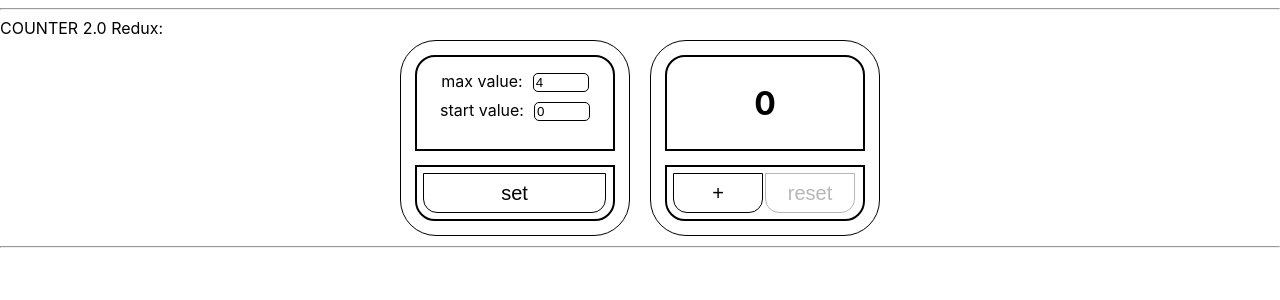
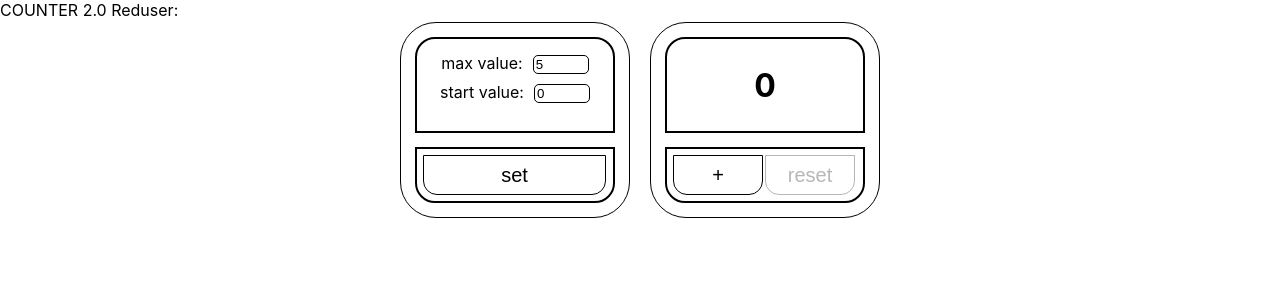
Before and after one commit to maximkuznecovv/Counter, a React (Create React App) app: page / in a window 1280 px wide. Shown: the top 300 px of the page. Built offline with nearby package versions, Linux system fonts and the light colour scheme.

Commit message:
Counter_2.0_Reduser (work!)

```diff
--- a/src/App/App.tsx
+++ b/src/App/App.tsx
@@ -15,44 +15,44 @@ function App() {
 
     return (
         <div className='app'>
-         {/*   <div>Counter 1:</div>
-            <Counter_1/>
-            <hr/>
-            <hr/>
-            <div>COUNTER 2.0 localstorage:</div>
-            <Counter_2/>
-            <hr/>
-            <hr/>
+            {/*<div>Counter 1:</div>*/}
+            {/*<Counter_1/>*/}
+            {/*<hr/>*/}
+            {/*<hr/>*/}
+            {/*<div>COUNTER 2.0 localstorage:</div>*/}
+            {/*<Counter_2/>*/}
+            {/*<hr/>*/}
+            {/*<hr/>*/}
             <div>COUNTER 2.0 Reduser:</div>
             <Counter_2_reduser/>
-            <hr/>*/}
-            <hr/>
-            <div>COUNTER 2.0 Redux:</div>
-            <Counter_2_Redux/>
-            <hr/>
-          {/*  <hr/>
-            <div>COUNTER 2.1 localstorage:</div>
-            <Counter_2_1/>
-            <hr/>
-            <hr/>
-            <div>Counter Vlad:</div>
-            <Counter_Vlad/>
-            <hr/>
-            <hr/>
-            <div>Counter Vlad Redux:</div>
-            <Counter_Vlad_Redux/>
-            <hr/>
-            <hr/>
-            <div>Counter Someone:</div>
-            <App_someone/>
-            <hr/>
-            <hr/>
-            <div>Counter localstorage:</div>
-            <Counter_localstorage/>
-            <hr/>
-            <hr/>
-            <div>Counter localstorage useEffect:</div>
-            <UseEffect/>*/}
+            {/*<hr/>*/}
+            {/*<hr/>*/}
+            {/*<div>COUNTER 2.0 Redux:</div>*/}
+            {/*<Counter_2_Redux/>*/}
+            {/*<hr/>*/}
+            {/*<hr/>*/}
+            {/*<div>COUNTER 2.1 localstorage:</div>*/}
+            {/*<Counter_2_1/>*/}
+            {/*<hr/>*/}
+            {/*<hr/>*/}
+            {/*<div>Counter Vlad:</div>*/}
+            {/*<Counter_Vlad/>*/}
+            {/*<hr/>*/}
+            {/*<hr/>*/}
+            {/*<div>Counter Vlad Redux:</div>*/}
+            {/*<Counter_Vlad_Redux/>*/}
+            {/*<hr/>*/}
+            {/*<hr/>*/}
+            {/*<div>Counter Someone:</div>*/}
+            {/*<App_someone/>*/}
+            {/*<hr/>*/}
+            {/*<hr/>*/}
+            {/*<div>Counter localstorage:</div>*/}
+            {/*<Counter_localstorage/>*/}
+            {/*<hr/>*/}
+            {/*<hr/>*/}
+            {/*<div>Counter localstorage useEffect:</div>*/}
+            {/*<UseEffect/>*/}
         </div>
     )
 }
--- a/src/Counter_2.0_Reduser/Button.tsx
+++ b/src/Counter_2.0_Reduser/Button.tsx
@@ -1,12 +1,12 @@
 import React from "react";
-import s from './Counter2.module.css';
-import {ErrorType} from "./Counter_2";
+import s from "./Counter2.module.css";
+import {ErrorType} from "./Counter_2.0_reduser";
 
 
 type  ButtonPropsType = {
     score: number
-    inc: () => void
-    reset: () => void
+    inc: (score: number) => void
+    reset: (start: number) => void
     start: number
     max: number
     error: ErrorType
@@ -19,13 +19,21 @@ export function Button2(props: ButtonPropsType) {
     const error1 = props.error === "enter values and press 'set'"
     const error2 = props.error === "Incorrect value!"
 
+    const inc = () => {
+        props.inc(props.score)
+    }
+
+    const reset = () => {
+        props.reset(props.start)
+    }
+
     return <div className={s.buttons}>
         <button className={s.butC1}
-                onClick={props.inc}
+                onClick={inc}
                 disabled={error1 || error2 || props.score === props.max}>+
         </button>
         <button className={s.butC1}
-                onClick={props.reset}
+                onClick={reset}
                 disabled={error1 || error2 || props.score === props.start}>reset
         </button>
     </div>
--- /dev/null
+++ b/src/Counter_2.0_Reduser/Counter_2.0_reduser.tsx
@@ -0,0 +1,114 @@
+import React, {useEffect, useReducer, useState} from "react";
+import {Button2} from "./Button";
+import {Score2} from "./Score";
+import {SetValue} from "./SetValue";
+import {SetB} from "./SetB";
+import s from "./Counter2.module.css";
+import {counterReducer, errorAC, maxAC, resetAC, setIncAC, startMaxAC} from "./state/counter-reduser";
+
+export type ErrorType = "enter values and press 'set'" | "Incorrect value!" | ""
+
+export function Counter_2_reduser() {
+    // let [score, setScore] = useState<number>(0)
+    // const [start, setStart] = useState<number>(0)
+    // const [max, setMax] = useState<number>(4)
+    // const [error, setError] = useState<ErrorType>("")
+
+    let [counter, dispatchToCounter] = useReducer(counterReducer, {
+        score: 0,
+        start: 0,
+        max: 5,
+        error: "",
+    })
+
+    const inc = (score: number) => {
+        dispatchToCounter(setIncAC(score))
+    }
+
+    const reset = (start: number) => {
+        dispatchToCounter(resetAC(start))
+    }
+
+    const max = (start: number) => {
+        dispatchToCounter(maxAC(start))
+    }
+
+    const error = (error: ErrorType) => {
+        dispatchToCounter(errorAC(error))
+    }
+
+    const setStartMax = ( start: number) => {
+        dispatchToCounter(startMaxAC( start))
+    }
+
+    // useEffect(() => {
+    //     let valueAsString = localStorage.getItem("useScoreReduser")
+    //     if (valueAsString) {
+    //         dispatchToCounter(JSON.parse(valueAsString))
+    //     }
+    // }, [])
+    // useEffect(() => {
+    //     localStorage.setItem("useScoreReduser", JSON.stringify(counter.score))
+    // }, [counter.score])
+    //
+    // useEffect(() => {
+    //     let valueAsString = localStorage.getItem("useStartReduser")
+    //     if (valueAsString) {
+    //         dispatchToCounter(JSON.parse(valueAsString))
+    //     }
+    // }, [])
+    // useEffect(() => {
+    //     localStorage.setItem("useStartReduser", JSON.stringify(counter.start))
+    // }, [counter.start])
+    //
+    // useEffect(() => {
+    //     let valueAsString = localStorage.getItem("useMaxReduser")
+    //     if (valueAsString) {
+    //         dispatchToCounter(JSON.parse(valueAsString))
+    //     }
+    // }, [])
+    // useEffect(() => {
+    //     localStorage.setItem("useMaxReduser", JSON.stringify(counter.max))
+    // }, [counter.max])
+
+    // useEffect(() => {
+    //     let valueAsString = localStorage.getItem("errorReduser")
+    //     if (valueAsString) {
+    //         dispatchToCounter(JSON.parse(valueAsString))
+    //     }
+    // }, [])
+    // useEffect(() => {
+    //     localStorage.setItem("errorReduser", JSON.stringify(counter.error))
+    // }, [counter.error])
+
+    return <div className={s.Counter_2}>
+        <div className={s.wrapper}>
+            <SetValue setStart={setStartMax}
+                      max={counter.max}
+                      setMax={max}
+                      score={counter.score}
+                      start={counter.start}
+                      setError={error}
+                      error={counter.error}/>
+            <SetB setStartMax={setStartMax}
+                  start={counter.start}
+                  max={counter.max}
+                  error={counter.error}
+                  setError={error}/>
+        </div>
+
+        <div className={s.wrapper}>
+            <Score2 score={counter.score}
+                    start={counter.start}
+                    max={counter.max}
+                    setError={error}
+                    error={counter.error}/>
+            <Button2 score={counter.score}
+                     inc={inc}
+                     reset={reset}
+                     max={counter.max}
+                     start={counter.start}
+                     error={counter.error}/>
+        </div>
+    </div>
+}
--- a/src/Counter_2.0_Reduser/Score.tsx
+++ b/src/Counter_2.0_Reduser/Score.tsx
@@ -1,5 +1,5 @@
 import React from "react";
-import {ErrorType} from "./Counter_2";
+import {ErrorType} from "./Counter_2.0_reduser";
 import s from "./Counter2.module.css";
 
 type  ScorePropsType = {
--- a/src/Counter_2.0_Reduser/SetB.tsx
+++ b/src/Counter_2.0_Reduser/SetB.tsx
@@ -1,19 +1,25 @@
 import React from "react";
-import s from './Counter2.module.css';
-import {ErrorType} from "./Counter_2";
+import s from "./Counter2.module.css";
+import {ErrorType} from "./Counter_2.0_reduser";
 
 export type SetBPropsType = {
-    setStartMax: () => void
+    setStartMax: ( start: number) => void
     start: number
     max: number
     error: ErrorType
+    setError: (value: ErrorType) => void
 }
 
 export const SetB = (props: SetBPropsType) => {
 
-    const disabledButton = props.error === 'Incorrect value!'
+    const disabledButton = props.error === "Incorrect value!"
+
+    const startMax = () => {
+        props.setError("")
+        props.setStartMax( props.start);
+    }
 
     return <div className={s.buttons}>
-        <button className={s.setBut} onClick={props.setStartMax} disabled={disabledButton}>set</button>
+        <button className={s.setBut} onClick={startMax} disabled={disabledButton}>set</button>
     </div>
 }
--- a/src/Counter_2.0_Reduser/SetValue.tsx
+++ b/src/Counter_2.0_Reduser/SetValue.tsx
@@ -1,5 +1,5 @@
-import React, {ChangeEvent} from "react";
-import {ErrorType} from "./Counter_2";
+import React, {ChangeEvent, useEffect} from "react";
+import {ErrorType} from "./Counter_2.0_reduser";
 import s from "./Counter2.module.css";
 
 export type SetValuePropsType = {
@@ -14,11 +14,13 @@ export type SetValuePropsType = {
 
 export const SetValue = (props: SetValuePropsType) => {
 
-    if (props.start < 0) {
-        props.setError("Incorrect value!")
-    } else if (props.start >= props.max) {
-        props.setError("Incorrect value!")
-    }
+    useEffect(()=>{
+        if (props.start < 0) {
+            props.setError("Incorrect value!")
+        } else if (props.start >= props.max) {
+            props.setError("Incorrect value!")
+        }
+    }, [props.start, props.max])
 
     const setMaxValue = (e: ChangeEvent<HTMLInputElement>) => {
         props.setError("enter values and press 'set'")
@@ -27,7 +29,7 @@ export const SetValue = (props: SetValuePropsType) => {
 
     const setMinValue = (e: ChangeEvent<HTMLInputElement>) => {
         props.setError("enter values and press 'set'")
-        return props.setStart(Number(e.currentTarget.value))
+        return props.setStart( Number(e.currentTarget.value))
     }
 
     const errorInput = `${s.input} ${props.error === "Incorrect value!" ? s.max : ""}`
--- a/src/Counter_2.0_Reduser/state/counter-reduser.ts
+++ b/src/Counter_2.0_Reduser/state/counter-reduser.ts
@@ -1,4 +1,4 @@
-import {ErrorType} from "../Counter_2";
+import {ErrorType} from "../Counter_2.0_reduser";
 
 export type CounterType = {
     score: number
@@ -10,7 +10,7 @@ export type CounterType = {
 const initialState = {
     score: 0,
     start: 0,
-    max: 4,
+    max: 5,
     error: "",
 } as const
 
@@ -22,14 +22,22 @@ export type ResetActionType = {
     type: "RESET"
     start: number
 }
+export type ErrorActionType = {
+    type: "ERROR"
+    error: ErrorType
+}
+export type MaxActionType = {
+    type: "MAX"
+    max: number
+}
 
 export type startMaxActionType = {
     type: "SET-START-MAX"
-    error: ErrorType
+    // error: ErrorType
     start: number
 }
 
-type ActionsType = IncActionType | ResetActionType | startMaxActionType
+type ActionsType = IncActionType | ResetActionType | MaxActionType | ErrorActionType | startMaxActionType
 
 export const counterReducer = (state: CounterType = initialState, action: ActionsType): CounterType => {
     switch (action.type) {
@@ -41,25 +49,42 @@ export const counterReducer = (state: CounterType = initialState, action: Action
         case "RESET":
             return {
                 ...state,
-                start: action.start,
+                score: action.start,
+            }
+        case "MAX":
+            return {
+                ...state,
+                max: action.max,
+            }
+        case "ERROR":
+            return {
+                ...state,
+                error: action.error,
             }
         case "SET-START-MAX":
             return {
                 ...state,
+                score: action.start,
                 start: action.start,
-                error: action.error,
+                // error: action.error,
             }
         default:
-            throw new Error("I don't understand this type")
+            return state
     }
 }
 
 export const setIncAC = (score: number): IncActionType => {
     return {type: "INC", score}
 }
-export const resetAC = (start: number):ResetActionType => {
+export const resetAC = (start: number): ResetActionType => {
     return {type: "RESET", start}
 }
-export const startMaxAC = (error: ErrorType, start: number): startMaxActionType => {
-    return {type: "SET-START-MAX", error, start}
+export const maxAC = (max: number): MaxActionType => {
+    return {type: "MAX", max}
 }
+export const errorAC = (error: ErrorType): ErrorActionType => {
+    return {type: "ERROR", error}
+}
+export const startMaxAC = ( start: number): startMaxActionType => {
+    return {type: "SET-START-MAX", start}
+}
```
Also changed, not shown: 1 other file (tests, documents, lock files or other folders).
